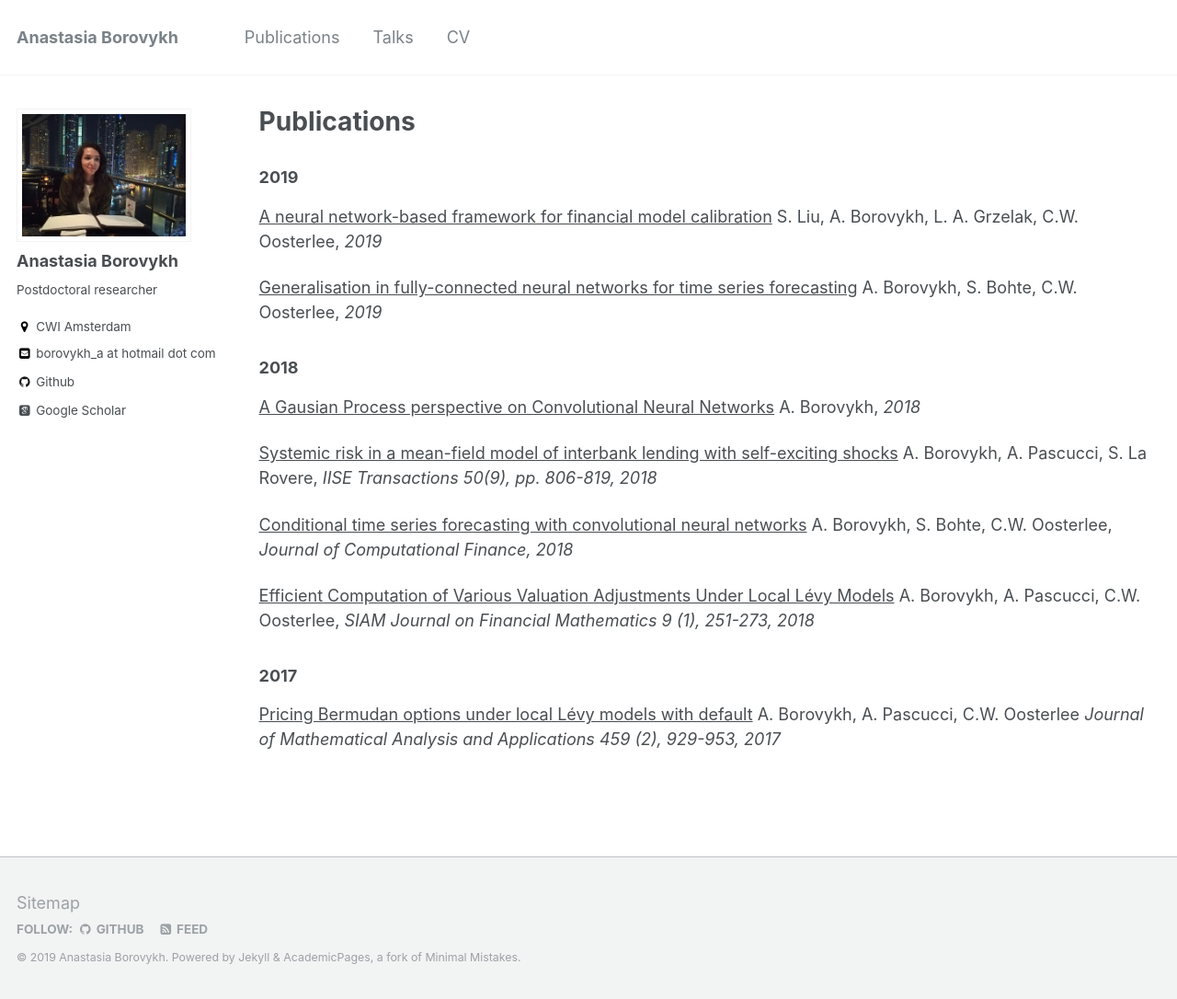
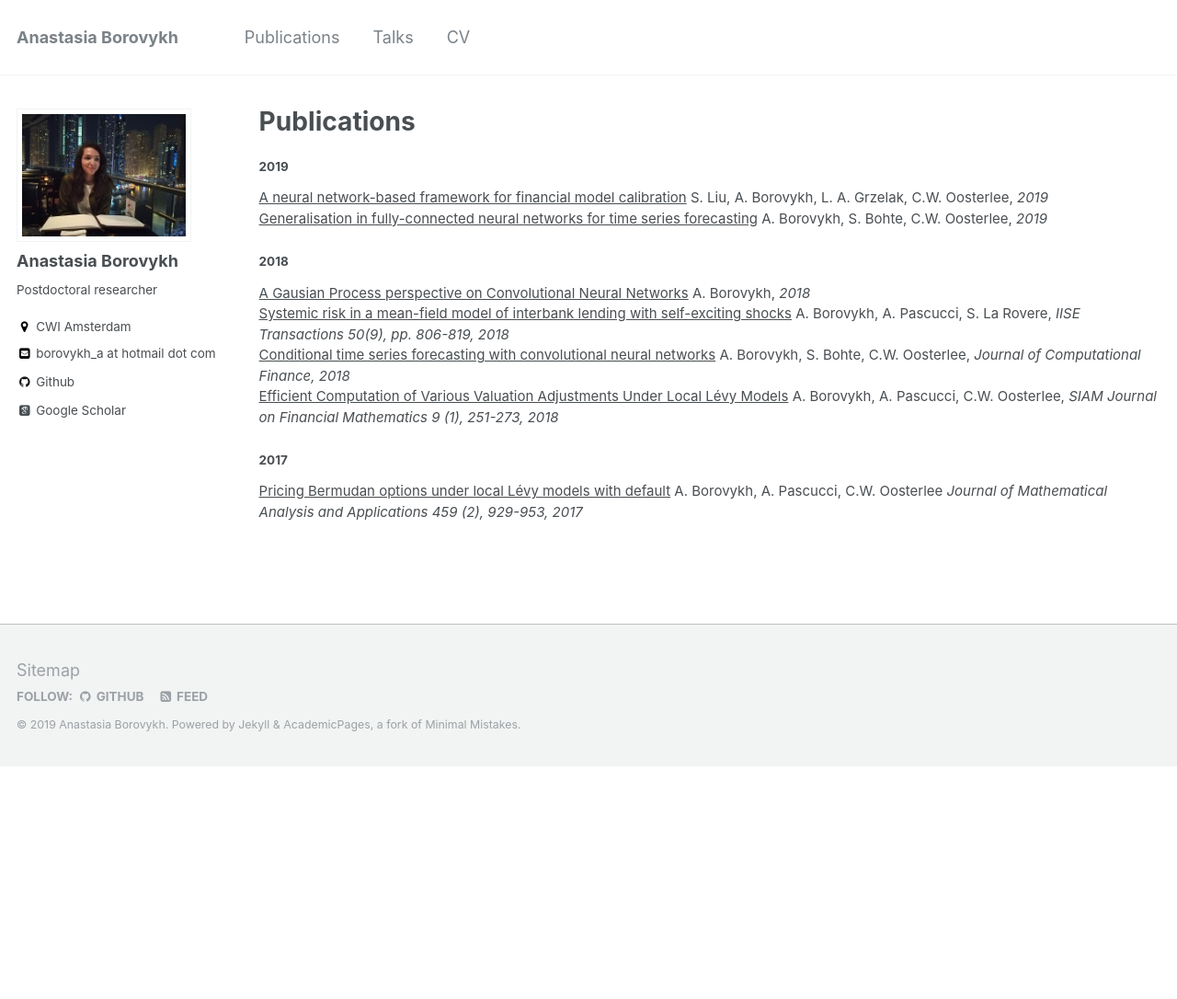
Before and after one commit to aib93/aib93.github.io, a Jekyll site: the page built from _pages/publications.html, in a window 1280 px wide and 1086 px high. Shown: the whole window at 92% size. Built offline with Jekyll 4.4.1, drawn with Linux system fonts in a browser that asks for light colours; some web fonts are replaced.

Commit message:
Initial commit

```diff
--- a/_pages/publications.html
+++ b/_pages/publications.html
@@ -4,16 +4,16 @@ title: "Publications"
 permalink: /publications/
 author_profile: true
 ---
-<h3> 2019 </h3>
-<p><a href="https://arxiv.org/pdf/1904.10523.pdf" style="text-decoration:underline;"> A neural network-based framework for financial model calibration</a> S. Liu, A. Borovykh, L. A. Grzelak, C.W. Oosterlee, <i>2019 </i></p>
-<p><a href="https://arxiv.org/pdf/1902.05312.pdf" style="text-decoration:underline;"> Generalisation in fully-connected neural networks for time series forecasting</a> A. Borovykh, S. Bohte, C.W. Oosterlee, <i>2019 </i></p>
-<h3> 2018 </h3>
-<p><a href="https://abrvkh.github.io/files/GP_CNN.pdf", style="text-decoration:underline;"> A Gausian Process perspective on Convolutional Neural Networks</a> A. Borovykh, <i>2018</i></p>
-<p><a href="https://arxiv.org/pdf/1710.00231.pdf" style="text-decoration:underline;"> Systemic risk in a mean-field model of interbank lending with self-exciting shocks</a> A. Borovykh, A. Pascucci, S. La Rovere, <i>IISE Transactions 50(9), pp. 806-819, 2018</i></p>
-<p><a href="https://arxiv.org/pdf/1703.04691.pdf" style="text-decoration:underline;"> Conditional time series forecasting with convolutional neural networks</a> A. Borovykh, S. Bohte, C.W. Oosterlee, <i>Journal of Computational Finance, 2018 </i></p>
-<p><a href="https://papers.ssrn.com/sol3/papers.cfm?abstract_id=2853613" style="text-decoration:underline;"> Efficient Computation of Various Valuation Adjustments Under Local Lévy Models</a> A. Borovykh, A. Pascucci, C.W. Oosterlee, <i>SIAM Journal on Financial Mathematics 9 (1), 251-273, 2018</i></p>
-<h3> 2017 </h3>
-<p><a href="https://arxiv.org/pdf/1604.08735.pdf" style="text-decoration:underline;"> Pricing Bermudan options under local Lévy models with default</a> A. Borovykh, A. Pascucci, C.W. Oosterlee <i>Journal of Mathematical Analysis and Applications 459 (2), 929-953, 2017</i></p>
+<h5> 2019 </h5>
+<p style="font-size:15px"><a href="https://arxiv.org/pdf/1904.10523.pdf" style="text-decoration:underline;"> A neural network-based framework for financial model calibration</a> S. Liu, A. Borovykh, L. A. Grzelak, C.W. Oosterlee, <i>2019 </i><br>
+<a href="https://arxiv.org/pdf/1902.05312.pdf" style="text-decoration:underline;"> Generalisation in fully-connected neural networks for time series forecasting</a> A. Borovykh, S. Bohte, C.W. Oosterlee, <i>2019 </i></p>
+<h5> 2018 </h5>
+<p style="font-size:15px"><a href="https://abrvkh.github.io/files/GP_CNN.pdf", style="text-decoration:underline;"> A Gausian Process perspective on Convolutional Neural Networks</a> A. Borovykh, <i>2018</i><br>
+<a href="https://arxiv.org/pdf/1710.00231.pdf" style="text-decoration:underline;"> Systemic risk in a mean-field model of interbank lending with self-exciting shocks</a> A. Borovykh, A. Pascucci, S. La Rovere, <i>IISE Transactions 50(9), pp. 806-819, 2018</i><br>
+<a href="https://arxiv.org/pdf/1703.04691.pdf" style="text-decoration:underline;"> Conditional time series forecasting with convolutional neural networks</a> A. Borovykh, S. Bohte, C.W. Oosterlee, <i>Journal of Computational Finance, 2018 </i><br>
+<a href="https://papers.ssrn.com/sol3/papers.cfm?abstract_id=2853613" style="text-decoration:underline;"> Efficient Computation of Various Valuation Adjustments Under Local Lévy Models</a> A. Borovykh, A. Pascucci, C.W. Oosterlee, <i>SIAM Journal on Financial Mathematics 9 (1), 251-273, 2018</i><br>
+<h5> 2017 </h5>
+<p style="font-size:15px"><a href="https://arxiv.org/pdf/1604.08735.pdf" style="text-decoration:underline;"> Pricing Bermudan options under local Lévy models with default</a> A. Borovykh, A. Pascucci, C.W. Oosterlee <i>Journal of Mathematical Analysis and Applications 459 (2), 929-953, 2017</i></p>
 
 {% for post in site.talks reversed %}
   {% include archive-single-talk.html %}
--- a/_pages/talks.html
+++ b/_pages/talks.html
@@ -16,7 +16,7 @@ author_profile: true
 <a href="https://www.conferenceonline.com/conference_invitation.cfm?id=21717&key=F1EF0F1F-CE39-D6B1-35AA37845042D4A5" style="text-decoration:underline;"> Quantitative Methods in Finance Conference 2017 </a> December '17, Sydney, Australia<br>
 <a href="http://cemapre.iseg.ulisboa.pt/iccf2017/" style="text-decoration:underline;"> 2nd International Conference on Computational Finance</a> September '17, Lisbon, Portugal<br>
 <a href="https://sscdelft.github.io/activities/" style="text-decoration:underline;"> SIAM Student Computational Finance Day 2016 </a> May '16, Delft, the Netherlands<br>
-<a href="http://icasqf.org" style="text-decoration:underline;"> Second International Congress on Actuarial Science and Quantitative Finance </a>  June '16, Cartagena, Colombia<br>
+<a href="http://icasqf.org" style="text-decoration:underline;"> Second International Congress on Actuarial Science and Quantitative Finance </a>  June '16, Cartagena, Colombia</p>
 
 <h5> Poster presentations </h5>
 <p style="font-size:15px"><a href="https://e-nns.org/icann2017/" style="text-decoration:underline;"> International Conference on Artificial Neural Networks </a> September '17, Alghero, Italy</p>
```
